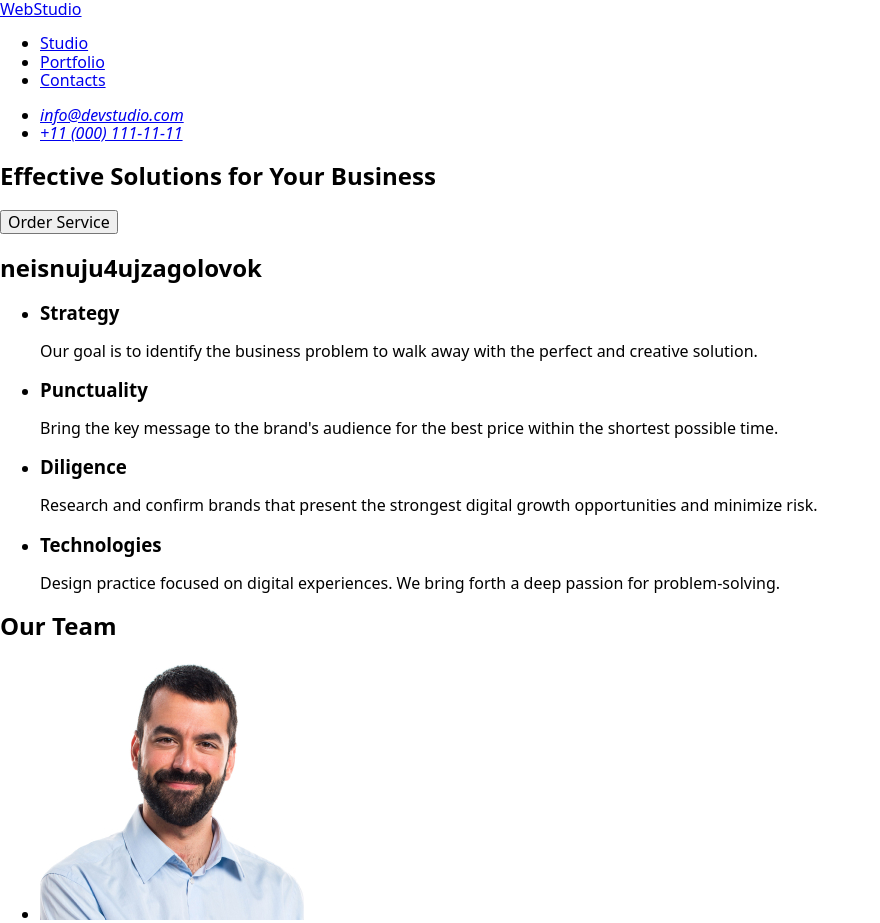
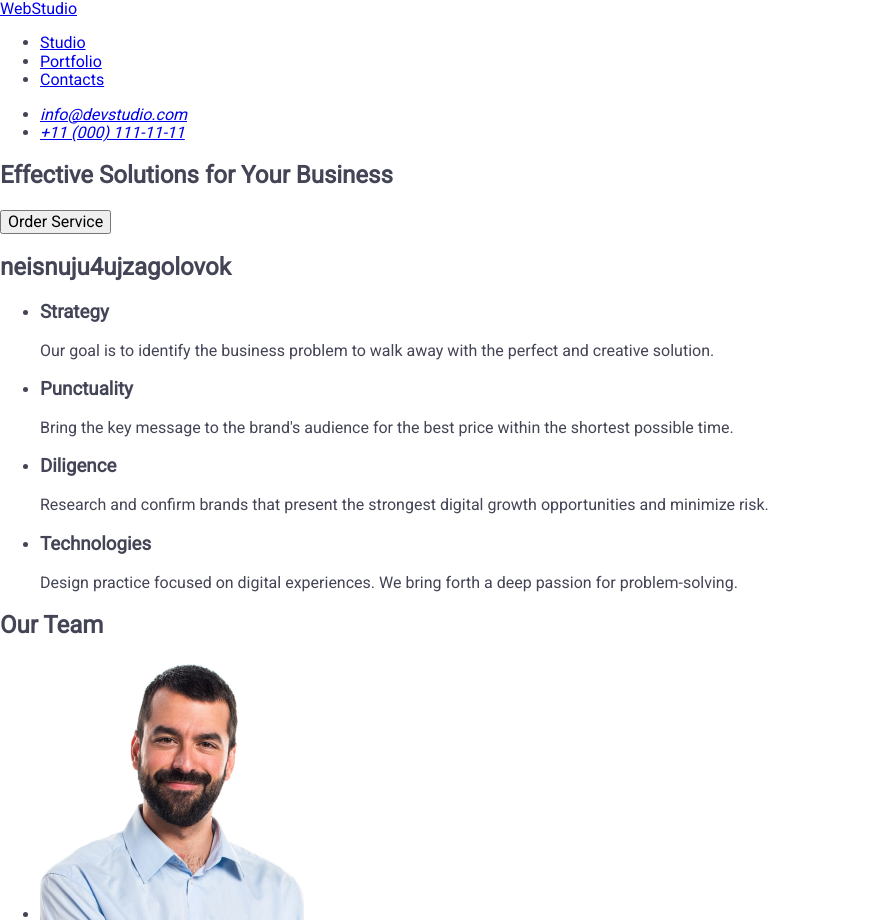
Before and after one commit to RuslanMakoff/goit-markup-hw-02, a plain HTML site: page index.html in a window 1280 px wide. Shown: the top 923 px of the page, without its empty margins (0-880 px from the left). Drawn offline with nearby package versions, Linux system fonts and the light colour scheme.

Commit message:
update index.html

```diff
--- a/css/styles.css
+++ b/css/styles.css
@@ -1,4 +1,3 @@
-
 body {
     font-family: "Roboto", sans-serif;
 }
--- a/index.html
+++ b/index.html
@@ -3,11 +3,11 @@
 <head>
     <meta charset="UTF-8">
     <meta name="viewport" content="width=device-width, initial-scale=1.0">
-    <link rel="stylesheet" href="node_modules/modern-normalize/modern-normalize.css">
-    <link rel="stylesheet" href="https://fonts.googleapis.com/css?family=Raleway">
-    <link rel="stylesheet" href="https://fonts.googleapis.com/css?family=Roboto">
     <title>webstudio</title>
-
+    <link rel="stylesheet" href="node_modules/modern-normalize/modern-normalize.css"/>
+    <link rel="stylesheet" href="https://fonts.googleapis.com/css?family=Raleway"/>
+    <link rel="stylesheet" href="https://fonts.googleapis.com/css?family=Roboto"/>
+    <link rel="stylesheet" href="./css/styles.css" />
 </head>
 <body>
     <header>
```
